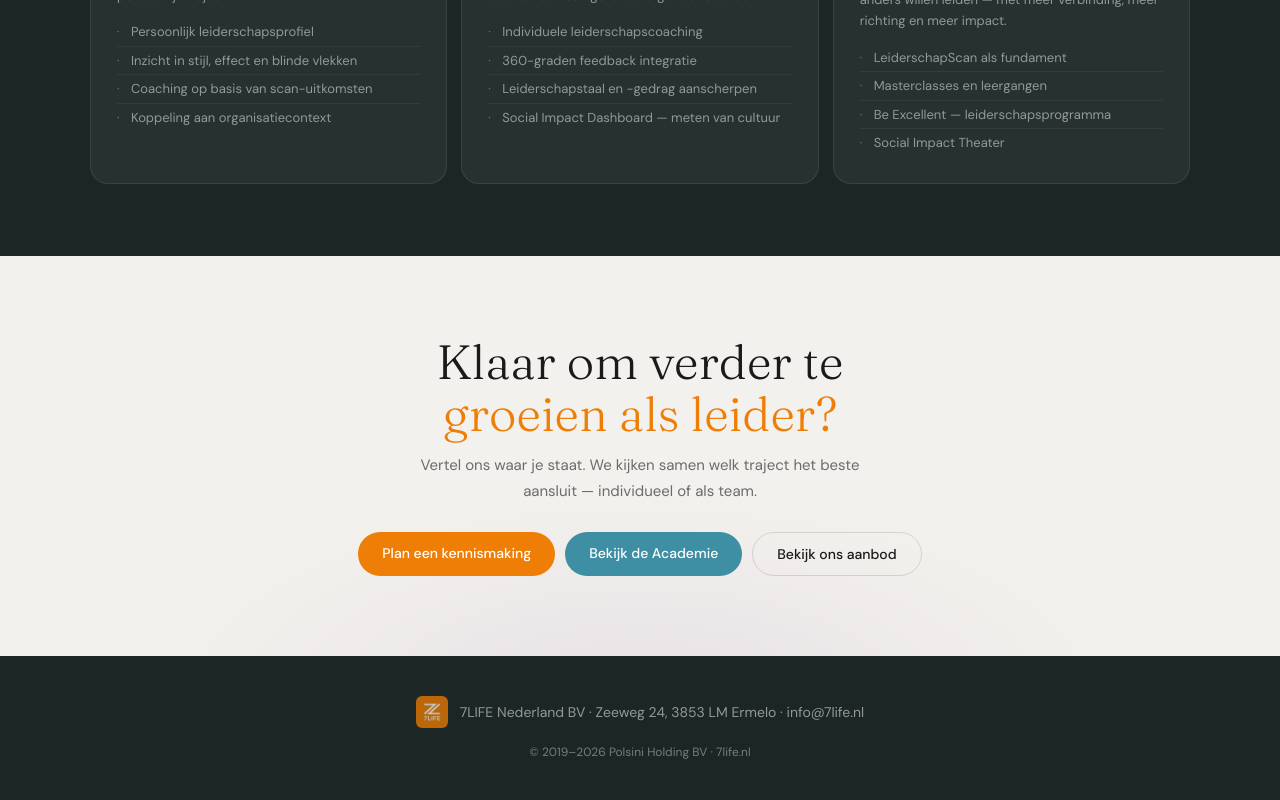
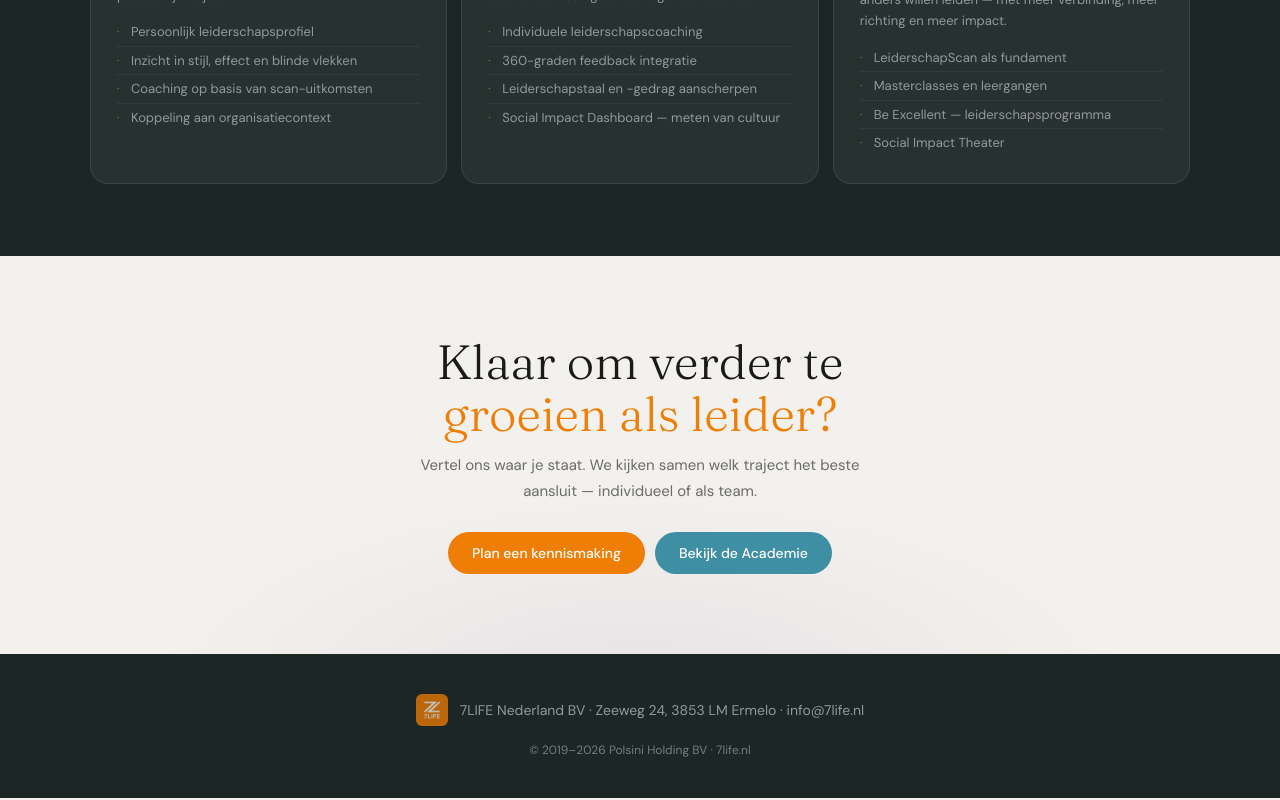
Before and after one commit to Hein-Runderkamp/7life-site, a Next.js app: page /academie in a window 1280 px wide. Shown: the part 2000-2800 px from the top of the page. Built offline with nearby package versions, Linux system fonts and the light colour scheme.

Commit message:
Academie: knop 'Bekijk ons aanbod' verwijderd uit onderste CTA-sectie

```diff
--- a/app/academie/page.tsx
+++ b/app/academie/page.tsx
@@ -443,12 +443,6 @@ export default function AcademiePagina() {
               >
                 Bekijk de Academie
               </a>
-              <Link
-                href="/academie"
-                className="bg-transparent text-tekst border-[1.5px] border-black/[0.12] px-6 py-[11px] rounded-full text-sm font-medium hover:border-oranje hover:text-oranje transition-colors"
-              >
-                Bekijk ons aanbod
-              </Link>
             </div>
           </div>
         </section>
```
